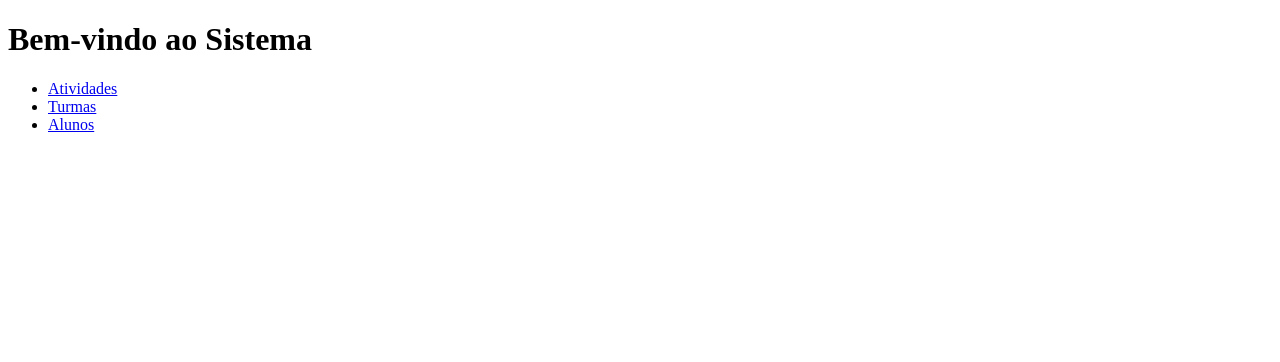
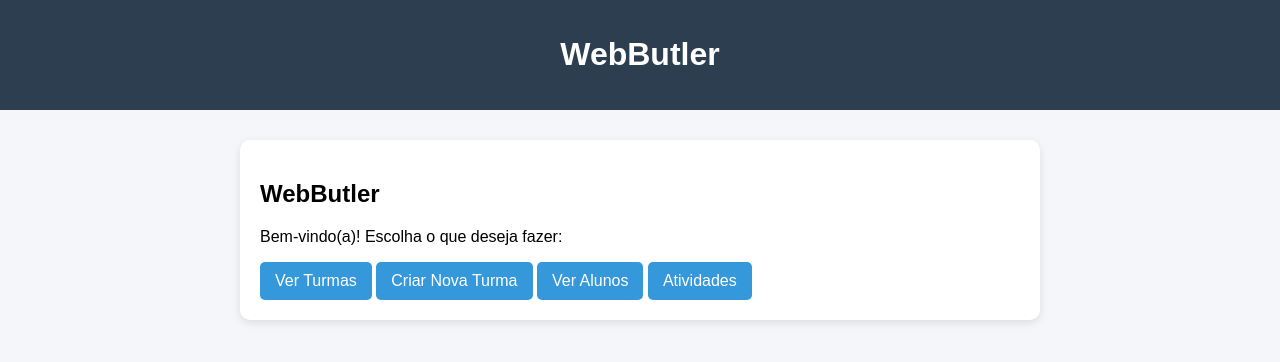
Before and after one commit to MatheusChavesBecker874/WebButler, a Django app: page / in a window 1280 px wide. Shown: the top 362 px of the page. Run offline with Django 5.2, Linux system fonts and the light colour scheme; parts of the project's set-up code (start-up, migrations or seed data) failed here and were passed over.

Commit message:
Update inicio.html
atualizando css

```diff
--- a/WebButler/projeto/templates/inicio.html
+++ b/WebButler/projeto/templates/inicio.html
@@ -1,15 +1,21 @@
-<!DOCTYPE html>
-<html lang="pt-br">
-<head>
-    <meta charset="UTF-8">
-    <title>Página Inicial</title>
-</head>
-<body>
-    <h1>Bem-vindo ao Sistema</h1>
-    <ul>
-        <li><a href="{% url 'lista_atividades' %}">Atividades</a></li>
-        <li><a href="{% url 'lista_turmas' %}">Turmas</a></li>
-        <li><a href="{% url 'lista_alunos' %}">Alunos</a></li>
-    </ul>
-</body>
-</html>
+{% extends 'base.html' %}
+
+{% block title %}Início{% endblock %}
+
+{% block content %}
+<div class="container mt-5">
+  <div class="card p-4 shadow-sm">
+    <h2 class="mb-2">WebButler</h2>
+    <p class="mb-4">Bem-vindo(a)! Escolha o que deseja fazer:</p>
+
+    <div class="d-flex flex-wrap gap-2">
+      <a href="{% url 'lista_turmas' %}" class="btn btn-primary"> Ver Turmas</a>
+      <a href="{% url 'criar_turma' %}" class="btn btn-success"> Criar Nova Turma</a>
+
+      <a href="{% url 'lista_alunos' %}" class="btn btn-info text-dark"> Ver Alunos</a>
+
+      <a href="{% url 'lista_atividades' %}" class="btn btn-warning"> Atividades</a>
+    </div>
+  </div>
+</div>
+{% endblock %}
```
